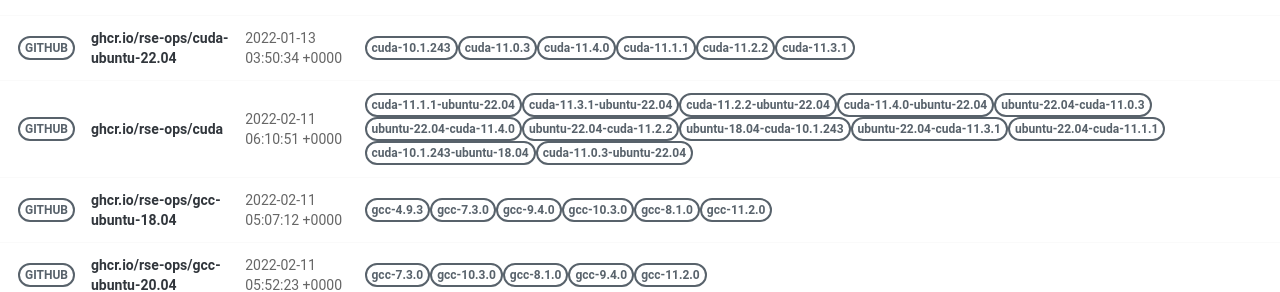
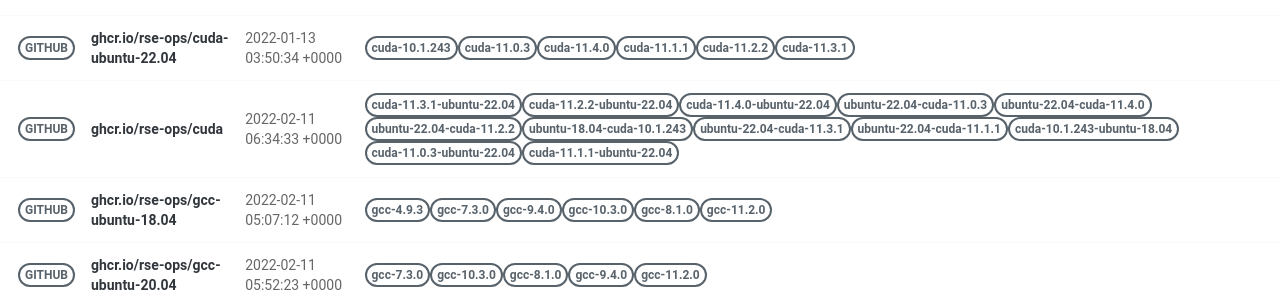
Before and after one commit to rse-ops/docker-images, a Jekyll site: the page built from pages/index.md, in a window 1280 px wide. Shown: the part 414-706 px from the top of the page. Built offline with Jekyll 4.4.1, drawn with Linux system fonts in a browser that asks for light colours; nearby versions of some CDN libraries; part of the change alters nothing that is shown.

Commit message:
Automated push to update library 2022-02-11

```diff
--- a/_library/ghcr.io-rse-ops-cuda.md
+++ b/_library/ghcr.io-rse-ops-cuda.md
@@ -1,14 +1,11 @@
 ---
 layout: container
 name: ghcr.io/rse-ops/cuda
-updated_at: 2022-02-11 06:10:51.635908
+updated_at: 2022-02-11 06:34:33.585645
 
 
 container_url: https://github.com/orgs/rse-ops/packages/container/package/cuda
 versions:
- - tag: cuda-11.1.1-ubuntu-22.04
-   dockerfile: https://github.com/rse-ops/docker-images/blob/main/ubuntu/cuda/Dockerfile
-   manifest: https://crane.ggcr.dev/manifest/ghcr.io/rse-ops/cuda:cuda-11.1.1-ubuntu-22.04
  - tag: cuda-11.3.1-ubuntu-22.04
    dockerfile: https://github.com/rse-ops/docker-images/blob/main/ubuntu/cuda/Dockerfile
    manifest: https://crane.ggcr.dev/manifest/ghcr.io/rse-ops/cuda:cuda-11.3.1-ubuntu-22.04
@@ -42,5 +39,8 @@ versions:
  - tag: cuda-11.0.3-ubuntu-22.04
    dockerfile: https://github.com/rse-ops/docker-images/blob/main/ubuntu/cuda/Dockerfile
    manifest: https://crane.ggcr.dev/manifest/ghcr.io/rse-ops/cuda:cuda-11.0.3-ubuntu-22.04
+ - tag: cuda-11.1.1-ubuntu-22.04
+   dockerfile: https://github.com/rse-ops/docker-images/blob/main/ubuntu/cuda/Dockerfile
+   manifest: https://crane.ggcr.dev/manifest/ghcr.io/rse-ops/cuda:cuda-11.1.1-ubuntu-22.04
 
 ---
```
